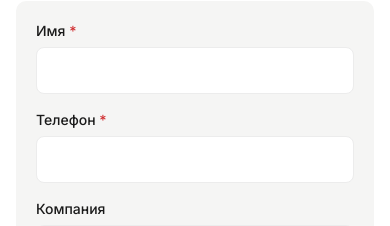
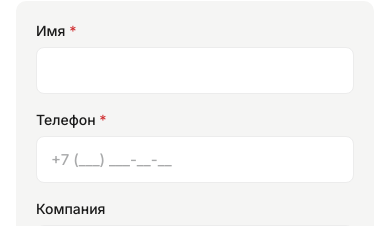
Before and after one commit to lemnity/prost, a Next.js app: page /contact-us in a window 390 px wide. Shown: the part 1480-1706 px from the top of the page. Built offline with nearby package versions, Linux system fonts and the light colour scheme.

Commit message:
feat(checkout): promo code, account banner and phone mask input

```diff
--- a/src/app/contact-us/page.tsx
+++ b/src/app/contact-us/page.tsx
@@ -1,6 +1,7 @@
 import type { Metadata } from "next";
 import Link from "next/link";
 import { ArrowRight, Clock, Mail, MapPin, Phone } from "lucide-react";
+import { PhoneInput } from "@/components/ui/phone-input";
 import { Container } from "@/components/ui/container";
 import { YandexMap, yandexRouteUrl } from "@/components/ui/yandex-map";
 import { SocialLinks } from "@/components/layout/social-links";
@@ -100,7 +101,7 @@ export default function ContactsPage() {
               </label>
               <label className="block text-sm font-medium text-ink">
                 Телефон <span className="text-brand">*</span>
-                <input name="Телефон" type="tel" required autoComplete="tel" className={field} />
+                <PhoneInput name="Телефон" required className={field} />
               </label>
               <label className="block text-sm font-medium text-ink sm:col-span-2">
                 Компания
--- a/src/components/cart/checkout-view.tsx
+++ b/src/components/cart/checkout-view.tsx
@@ -3,13 +3,14 @@
 import Image from "next/image";
 import Link from "next/link";
 import { useRef, useState, type FormEvent, type ReactNode } from "react";
-import { ShoppingCart } from "lucide-react";
+import { Gift, ShoppingCart, X } from "lucide-react";
+import { PhoneInput, isPhoneComplete } from "@/components/ui/phone-input";
 import { Container } from "@/components/ui/container";
 import { asset } from "@/lib/asset";
 import { formatPriceValue } from "@/lib/format";
 import { site } from "@/content/site";
-import { MIN_ORDER, cartCount, cartTotal, clearCart, type CartItem } from "@/lib/cart/store";
-import { useCart, useHydrated } from "@/lib/cart/use-cart";
+import { MIN_ORDER, cartCount, cartTotal, clearCart, setPromo, type CartItem } from "@/lib/cart/store";
+import { useCart, useHydrated, usePromo } from "@/lib/cart/use-cart";
 import {
   buildOrder,
   deliveryLabel,
@@ -40,7 +41,8 @@ const INITIAL: OrderData = {
 function validate(d: OrderData, consent: boolean): Errors {
   const e: Errors = {};
   if (!d.name.trim()) e.name = "Укажите имя";
-  if (d.phone.replace(/\D/g, "").length < 10) e.phone = "Укажите телефон, не меньше 10 цифр";
+  if (!d.phone.trim()) e.phone = "Укажите телефон";
+  else if (!isPhoneComplete(d.phone)) e.phone = "Введите номер полностью";
   if (d.email && !/^[^\s@]+@[^\s@]+\.[^\s@]+$/.test(d.email)) e.email = "Проверьте адрес электронной почты";
   if (d.payment === "invoice" && !d.company.trim()) e.company = "Для безналичного расчёта укажите компанию";
   if (d.inn ? !/^(\d{10}|\d{12})$/.test(d.inn) : d.payment === "invoice") {
@@ -152,6 +154,58 @@ function OrderLines({ items }: { items: readonly CartItem[] }) {
   );
 }
 
+function PromoBox() {
+  const promo = usePromo();
+  const [val, setVal] = useState("");
+  const [err, setErr] = useState("");
+  function apply() {
+    const code = val.trim().toUpperCase();
+    if (!code) return setErr("Введите промокод");
+    if (code.length > 32 || !/^[A-Z0-9-]+$/.test(code))
+      return setErr("Промокод: латинские буквы, цифры и дефис, до 32 символов");
+    setErr("");
+    setVal("");
+    setPromo(code);
+  }
+  return (
+    <div className="mt-5 border-t border-line pt-4">
+      {promo ? (
+        <p role="status" className="flex items-start justify-between gap-2 text-[13px] text-new-text">
+          <span>Промокод {promo} будет учтён менеджером при подтверждении заказа</span>
+          <button
+            type="button"
+            aria-label="Убрать промокод"
+            onClick={() => setPromo("")}
+            className="grid size-6 shrink-0 place-items-center rounded text-muted hover:text-brand"
+          >
+            <X size={14} aria-hidden="true" />
+          </button>
+        </p>
+      ) : (
+        <>
+          <label htmlFor="f-promo" className="text-sm font-medium text-ink">Промокод</label>
+          <div className="mt-1.5 flex gap-2">
+            <input
+              id="f-promo"
+              type="text"
+              maxLength={32}
+              autoComplete="off"
+              value={val}
+              aria-invalid={!!err}
+              aria-describedby={err ? "f-promo-err" : undefined}
+              onChange={(e) => { setVal(e.target.value); setErr(""); }}
+              onKeyDown={(e) => { if (e.key === "Enter") { e.preventDefault(); apply(); } }}
+              className="block h-11 min-w-0 flex-1 rounded-lg border border-line bg-white px-3.5 text-[15px] uppercase text-ink placeholder:normal-case placeholder:text-faint focus-visible:outline-2 focus-visible:outline-offset-1 focus-visible:outline-brand aria-[invalid=true]:border-brand"
+            />
+            <button type="button" onClick={apply} className={`${btnOutline} h-11 px-4 text-[14px]`}>Применить</button>
+          </div>
+          {err ? <p id="f-promo-err" className="mt-1.5 text-[13px] text-brand">{err}</p> : null}
+        </>
+      )}
+    </div>
+  );
+}
+
 function CopyBlock({ text }: { text: string }) {
   const [state, setState] = useState<"" | "ok" | "fail">("");
   const area = useRef<HTMLTextAreaElement>(null);
@@ -181,6 +235,7 @@ type Done = { number: string; text: string; opened: boolean; items: readonly Car
 
 export function CheckoutView() {
   const items = useCart();
+  const promo = usePromo();
   const hydrated = useHydrated();
   const [d, setD] = useState<OrderData>(INITIAL);
   const [consent, setConsent] = useState(false);
@@ -254,7 +309,7 @@ export function CheckoutView() {
       document.getElementById(`f-${first}`)?.focus();
       return;
     }
-    const { text, href } = buildOrder(items, clean);
+    const { text, href } = buildOrder(items, clean, promo);
     setDone({ number: orderNumber(), text, opened: href !== null, items, total });
     if (href) window.open(href, "_self");
   }
@@ -269,12 +324,23 @@ export function CheckoutView() {
       <Container>
         <form noValidate onSubmit={submit} className="grid items-start gap-6 lg:grid-cols-[1fr_380px]">
           <div className="grid gap-4">
+            <div className="flex flex-col gap-4 rounded-[14px] bg-brand-soft p-4 sm:flex-row sm:items-center">
+              <Gift size={28} strokeWidth={1.5} aria-hidden="true" className="shrink-0 text-brand" />
+              <div className="sm:flex-1">
+                <p className="text-[15px] font-semibold text-ink">Войдите в личный кабинет или создайте его</p>
+                <p className="mt-0.5 text-[13px] text-muted">и получайте бонусы за заказы</p>
+              </div>
+              <div className="flex flex-col gap-2 sm:flex-row">
+                <Link href="/account/login" className={`${btnPrimary} h-11 px-6 text-[14px]`}>Войти</Link>
+                <Link href="/account/register" className={`${btnOutline} h-11 px-6 text-[14px]`}>Создать кабинет</Link>
+              </div>
+            </div>
             <Card n={1} title="Контактные данные">
               <Field name="name" label="Имя" required error={errors.name}>
                 {(p) => <input {...p} type="text" autoComplete="name" value={d.name} onChange={(e) => set("name", e.target.value)} className={field} />}
               </Field>
               <Field name="phone" label="Телефон" required error={errors.phone}>
-                {(p) => <input {...p} type="tel" autoComplete="tel" value={d.phone} onChange={(e) => set("phone", e.target.value)} className={field} />}
+                {(p) => <PhoneInput {...p} value={d.phone} onValueChange={(v) => set("phone", v)} className={field} />}
               </Field>
               <Field name="email" label="Email" error={errors.email}>
                 {(p) => <input {...p} type="email" autoComplete="email" value={d.email} onChange={(e) => set("email", e.target.value)} className={field} />}
@@ -362,11 +428,12 @@ export function CheckoutView() {
             </Card>
           </div>
 
-          <aside aria-label="Ваш заказ" className="rounded-[14px] bg-surface p-5 md:p-6 lg:sticky lg:top-28">
+          <aside aria-label="Ваш заказ" className="rounded-[14px] bg-surface p-5 md:p-6 lg:sticky lg:top-24">
             <h2 className="mb-4 text-[18px] font-bold">Ваш заказ</h2>
             <div className="max-h-[320px] overflow-y-auto pr-1">
               <OrderLines items={items} />
             </div>
+            <PromoBox />
             <div className="mt-5 border-t border-line pt-4">
               <p className="text-sm text-muted">Товаров: {count}</p>
               <p className="mt-1 text-[22px] font-bold md:text-[26px]">Итого: от {formatPriceValue(total)}</p>
--- /dev/null
+++ b/src/components/ui/phone-input.tsx
@@ -0,0 +1,100 @@
+"use client";
+
+import { useLayoutEffect, useRef, useState, type ComponentProps } from "react";
+
+/** Национальные цифры (10 макс.): ведущие 7/8 — код страны, 9… — первая цифра. */
+function national(raw: string): string {
+  let d = raw.replace(/\D/g, "");
+  if (d[0] === "7" || d[0] === "8") d = d.slice(1);
+  return d.slice(0, 10);
+}
+
+export function formatPhone(raw: string): string {
+  const d = national(raw);
+  if (!d) return raw.replace(/\D/g, "") ? "+7" : "";
+  let out = `+7 (${d.slice(0, 3)}`;
+  if (d.length >= 3) out += ")";
+  if (d.length > 3) out += ` ${d.slice(3, 6)}`;
+  if (d.length > 6) out += `-${d.slice(6, 8)}`;
+  if (d.length > 8) out += `-${d.slice(8, 10)}`;
+  return out;
+}
+
+export const isPhoneComplete = (v: string) => national(v).length === 10;
+export const PHONE_PATTERN = String.raw`\+7 \(\d{3}\) \d{3}-\d{2}-\d{2}`;
+
+function digitsBefore(value: string, caret: number): number {
+  let n = value.slice(0, caret).replace(/\D/g, "").length;
+  if (value.startsWith("+7") && caret >= 2) n -= 1;
+  return Math.max(0, n);
+}
+
+function posAfter(formatted: string, n: number): number {
+  if (!formatted) return 0;
+  if (n <= 0) return formatted.length;
+  let seen = 0;
+  for (let i = 2; i < formatted.length; i++) {
+    if (/\d/.test(formatted[i])) seen++;
+    if (seen === n) return i + 1;
+  }
+  return formatted.length;
+}
+
+type Props = Omit<ComponentProps<"input">, "value" | "onChange" | "type"> & {
+  value?: string;
+  onValueChange?: (v: string) => void;
+};
+
+export function PhoneInput({ value, onValueChange, ...rest }: Props) {
+  const [inner, setInner] = useState("");
+  const v = value ?? inner;
+  const ref = useRef<HTMLInputElement>(null);
+  const caret = useRef<number | null>(null);
+
+  useLayoutEffect(() => {
+    if (caret.current !== null && ref.current && document.activeElement === ref.current) {
+      ref.current.setSelectionRange(caret.current, caret.current);
+    }
+    caret.current = null;
+  });
+
+  function commit(next: string, digitsLeft: number) {
+    caret.current = posAfter(next, digitsLeft);
+    setInner(next);
+    onValueChange?.(next);
+  }
+
+  return (
+    <input
+      ref={ref}
+      type="tel"
+      inputMode="tel"
+      autoComplete="tel"
+      placeholder="+7 (___) ___-__-__"
+      pattern={PHONE_PATTERN}
+      title="Введите номер полностью"
+      {...rest}
+      value={v}
+      onKeyDown={(e) => {
+        rest.onKeyDown?.(e);
+        const el = e.currentTarget;
+        const pos = el.selectionStart ?? 0;
+        if (e.key === "Backspace" && pos > 0 && pos === el.selectionEnd && !/\d/.test(v[pos - 1] ?? "")) {
+          const n = digitsBefore(v, pos);
+          if (n > 0) {
+            e.preventDefault();
+            const d = national(v);
+            commit(formatPhone(d.slice(0, n - 1) + d.slice(n)), n - 1);
+          }
+        }
+      }}
+      onChange={(e) => {
+        const raw = e.target.value;
+        const n = digitsBefore(raw, e.target.selectionStart ?? raw.length);
+        let next = formatPhone(raw);
+        if (!national(raw) && raw.length < v.length) next = "";
+        commit(next, n);
+      }}
+    />
+  );
+}
--- a/src/lib/cart/order-text.ts
+++ b/src/lib/cart/order-text.ts
@@ -48,7 +48,7 @@ export type BuiltOrder = {
   href: string | null;
 };
 
-export function buildOrder(items: readonly CartItem[], d: OrderData): BuiltOrder {
+export function buildOrder(items: readonly CartItem[], d: OrderData, promo = ""): BuiltOrder {
   const total = cartTotal(items);
   const build = (lines: string[], comment: string, sep: string) =>
     [
@@ -66,6 +66,7 @@ export function buildOrder(items: readonly CartItem[], d: OrderData): BuiltOrder
       ...lines,
       "",
       `Итого: от ${formatPriceValue(total)}`,
+      ...opt("Промокод", promo),
       ...(comment ? ["", `Комментарий: ${comment}`] : []),
     ].join(sep);
   const url = (body: string) =>
--- a/src/lib/cart/store.ts
+++ b/src/lib/cart/store.ts
@@ -70,16 +70,33 @@ function commit(next: readonly CartItem[]) {
   emit();
 }
 
+export const PROMO_KEY = "prostyle-promo-v1";
+let promo = "";
+
+function readPromo(): string {
+  try {
+    const v = localStorage.getItem(PROMO_KEY) ?? "";
+    return /^[A-Z0-9-]{1,32}$/.test(v) ? v : "";
+  } catch {
+    return "";
+  }
+}
+
 function ensure() {
   if (!loaded && typeof window !== "undefined") {
     loaded = true;
     items = read();
+    promo = readPromo();
   }
 }
 
 function onStorage(e: StorageEvent) {
   if (e.key === CART_KEY || e.key === null) {
     items = read();
+    emit();
+  }
+  if (e.key === PROMO_KEY || e.key === null) {
+    promo = readPromo();
     emit();
   }
 }
@@ -123,7 +140,24 @@ export function removeFromCart(id: string) {
 
 export function clearCart() {
   ensure();
+  setPromo("");
   commit([]);
+}
+
+export function getPromoSnapshot(): string {
+  ensure();
+  return promo;
+}
+export const getPromoServerSnapshot = () => "";
+
+export function setPromo(code: string) {
+  ensure();
+  promo = code;
+  try {
+    if (code) localStorage.setItem(PROMO_KEY, code);
+    else localStorage.removeItem(PROMO_KEY);
+  } catch {}
+  emit();
 }
 
 export const cartCount = (list: readonly CartItem[]) => list.reduce((s, i) => s + i.qty, 0);
--- a/src/lib/cart/use-cart.ts
+++ b/src/lib/cart/use-cart.ts
@@ -1,7 +1,13 @@
 "use client";
 
 import { useSyncExternalStore } from "react";
-import { getCartServerSnapshot, getCartSnapshot, subscribeCart } from "./store";
+import {
+  getCartServerSnapshot,
+  getCartSnapshot,
+  getPromoServerSnapshot,
+  getPromoSnapshot,
+  subscribeCart,
+} from "./store";
 
 export function useCart() {
   return useSyncExternalStore(subscribeCart, getCartSnapshot, getCartServerSnapshot);
@@ -12,3 +18,7 @@ const noop = () => () => {};
 export function useHydrated() {
   return useSyncExternalStore(noop, () => true, () => false);
 }
+
+export function usePromo() {
+  return useSyncExternalStore(subscribeCart, getPromoSnapshot, getPromoServerSnapshot);
+}
```
